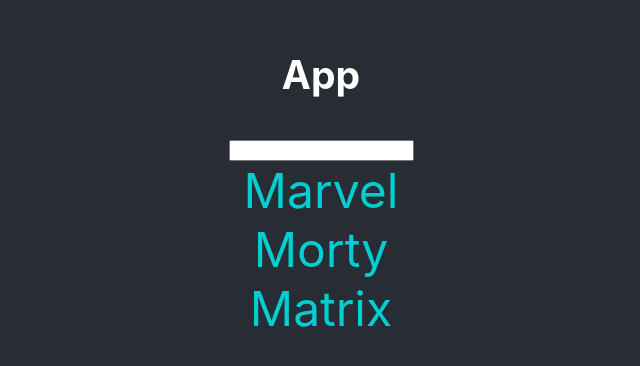
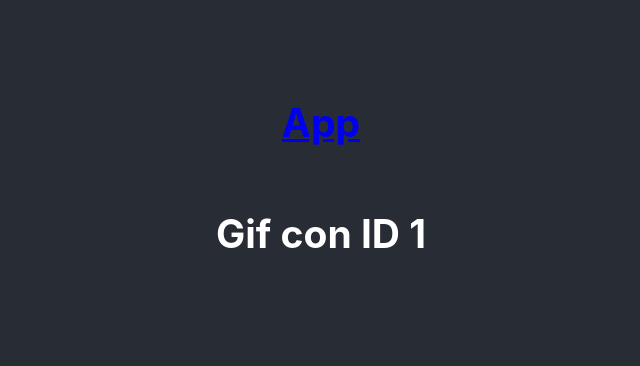
Before and after one commit to victorfch/giffy-ap, a React (Vite) app: page /gif/1 in a window 1280 px wide. Shown: the part 238-604 px from the top of the page, without its empty margins (319-959 px from the left). Built offline with nearby package versions, Linux system fonts and the light colour scheme.

Commit message:
preparing context

```diff
--- a/src/App.css
+++ b/src/App.css
@@ -13,11 +13,7 @@
 	color: white;
 	padding: 16px;
 }
-a {
-	text-decoration: none;
-	color: darkturquoise;
-	font-size: 48px;
+
+.App-header__title {
+	cursor: pointer;
 }
-a:hover {
-	color: #fff;
-}
--- a/src/App.jsx
+++ b/src/App.jsx
@@ -1,18 +1,21 @@
 import React from 'react'
+import Routes from './components/Routes'
+import Context from './context/Context'
 import './App.css'
-import Finder from './components/Finder'
-import Menu from './components/Menu'
+import { user } from './context/user'
+import { Link } from 'wouter'
 
-function App() {
+export default function App() {
 	return (
-		<div className="App">
-			<section className="App-header">
-				<h1>App</h1>
-				<Finder />
-				<Menu />
-			</section>
-		</div>
+		<Context.Provider value={user}>
+			<div className="App">
+				<section className="App-header">
+					<Link to="/">
+						<h1 className="App-header__title">App</h1>
+					</Link>
+					<Routes />
+				</section>
+			</div>
+		</Context.Provider>
 	)
 }
-
-export default App
--- a/src/components/Gif/index.jsx
+++ b/src/components/Gif/index.jsx
@@ -1,11 +1,12 @@
 import React from 'react'
+import { Link } from 'wouter'
 import './Gif.css'
 
 export default function Gif(props) {
 		return (
-			<a href={`#${props.id}`} className="gif">
+			<Link to={`/gif/${props.id}`} className="gif">
 				<h4>{props.title}</h4>
 				<img src={props.url} alt={props.title} />
-			</a>
+			</Link>
 		)
 }
--- a/src/components/Menu/index.jsx
+++ b/src/components/Menu/index.jsx
@@ -1,12 +1,11 @@
 import React from 'react'
-import {Route, Link} from 'wouter'
-import GifList from '../GifList'
+import { Link } from 'wouter'
+import './Style.css'
 
 export default function Menu() {
   return (<>
-    <Link to='/search/marvel'>Marvel</Link>
-		<Link to='/search/morty'>Morty</Link>
-		<Link to='/search/matrix'>Matrix</Link>
-		<Route component={GifList} path="/search/:keyword" />
+    <Link className="link" to='/search/marvel'>Marvel</Link>
+	  <Link className="link" to='/search/morty'>Morty</Link>
+	  <Link className="link" to='/search/matrix'>Matrix</Link>
   </>)
 }
--- /dev/null
+++ b/src/components/Menu/style.css
@@ -0,0 +1,9 @@
+.link {
+	text-decoration: none;
+	color: darkturquoise;
+	font-size: 48px;
+}
+
+.link:hover {
+	color: #fff;
+}
--- /dev/null
+++ b/src/components/Routes/index.jsx
@@ -0,0 +1,16 @@
+import React from 'react'
+import {Route} from 'wouter'
+import GifList from '../GifList'
+import Detail from '../../pages/Detail'
+import Home from '../../pages/Home'
+import { GifsContextProvider } from '../../context/GifContext'
+
+export default function Routes() {
+  return (
+		<GifsContextProvider>
+			<Route component={Home} path="/" />
+			<Route component={Detail} path="/gif/:id" />
+			<Route component={GifList} path="/search/:keyword" />
+  	</GifsContextProvider>
+	)
+}
--- /dev/null
+++ b/src/context/Context.jsx
@@ -0,0 +1,5 @@
+import React, { createContext } from 'react'
+
+const Context = createContext({})
+
+export default Context;
--- /dev/null
+++ b/src/context/GifContext.jsx
@@ -0,0 +1,14 @@
+import React, { createContext, useState } from 'react'
+
+const GifContext = createContext({})
+
+export function GifsContextProvider({children}) {
+  const [gifs, setGifs] = useState([])
+  return (
+    <GifContext.Provider value={{gifs, setGifs}}>
+      {children}
+    </GifContext.Provider>
+  )
+}
+
+export default GifContext
--- /dev/null
+++ b/src/context/user.js
@@ -0,0 +1,4 @@
+export const user = {
+  name: "Victor",
+  age: 24
+}
--- /dev/null
+++ b/src/pages/Detail.jsx
@@ -0,0 +1,9 @@
+import React, {useContext} from 'react'
+import GifContext from '../context/GifContext'
+
+export default function Detail({params}) {
+  const {gifs} = useContext(GifContext)
+  console.log({gifs})
+
+  return <h1>Gif con ID {params.id}</h1>
+}
--- /dev/null
+++ b/src/pages/Home.jsx
@@ -0,0 +1,10 @@
+import React from 'react'
+import Menu from '../components/Menu'
+import Finder from '../components/Finder'
+
+export default function Home() {
+  return (<>
+    <Finder />
+    <Menu />
+  </>)
+}
```
